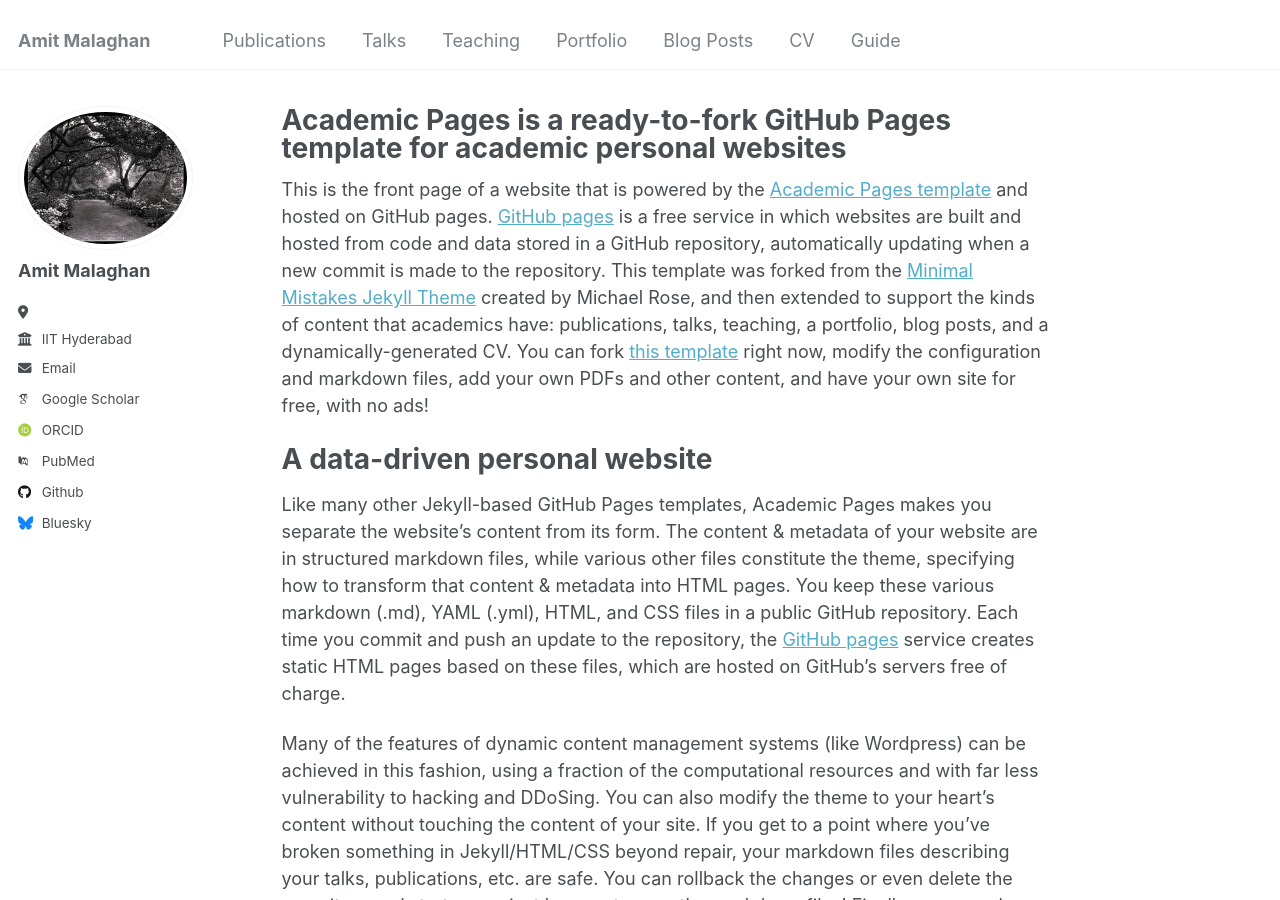
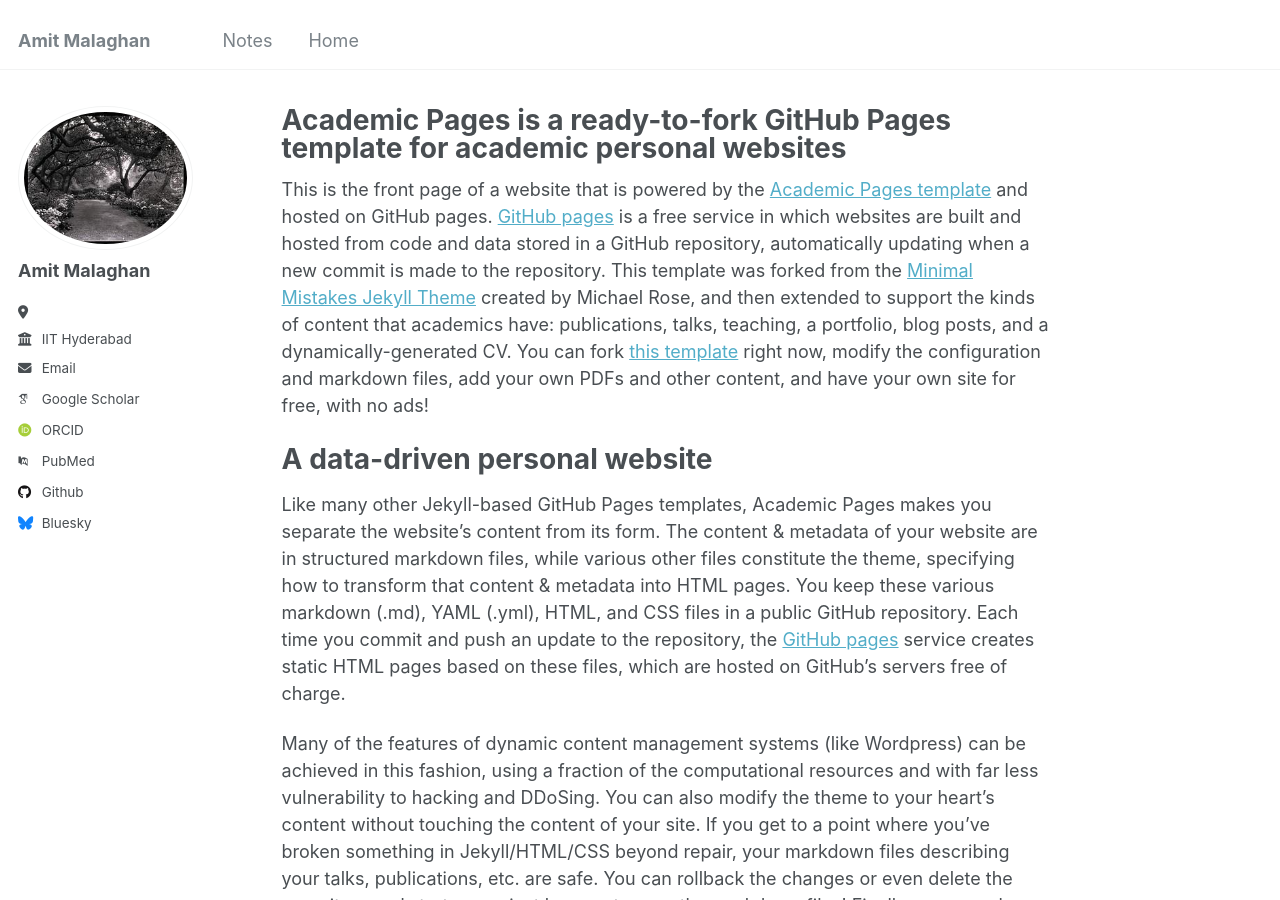
Before and after one commit to amithmalaghan/amithmalaghan.github.io, a Jekyll site: the page built from _pages/about.md, in a window 1280 px wide and 900 px high. Built offline with Jekyll 4.4.1, drawn with Linux system fonts in a browser that asks for light colours; some web fonts are replaced.

Commit message:
Update navigation.yml

```diff
--- a/_data/navigation.yml
+++ b/_data/navigation.yml
@@ -5,23 +5,8 @@
 # prevent it from being included in the site.
 
 main:
-  - title: "Publications"
-    url: /publications/
+  - title: "Notes"
+    url: /Notes/
 
-  - title: "Talks"
-    url: /talks/
-
-  - title: "Teaching"
-    url: /teaching/
-
-  - title: "Portfolio"
-    url: /portfolio/
-
-  - title: "Blog Posts"
-    url: /year-archive/
-
-  - title: "CV"
-    url: /cv/
-
-  - title: "Guide"
-    url: /markdown/
+  - title: "Home"
+    url: /Home/
```
